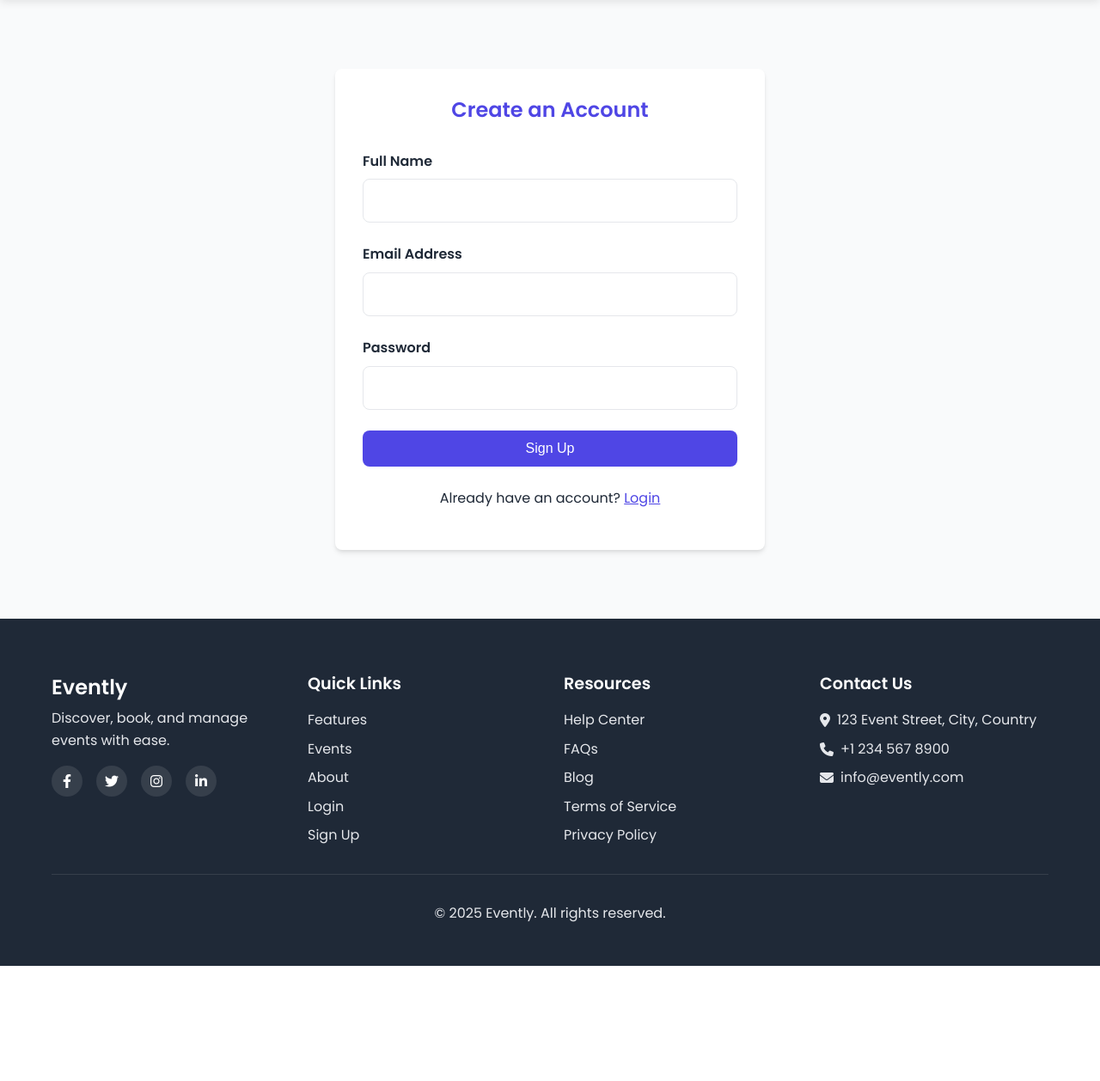
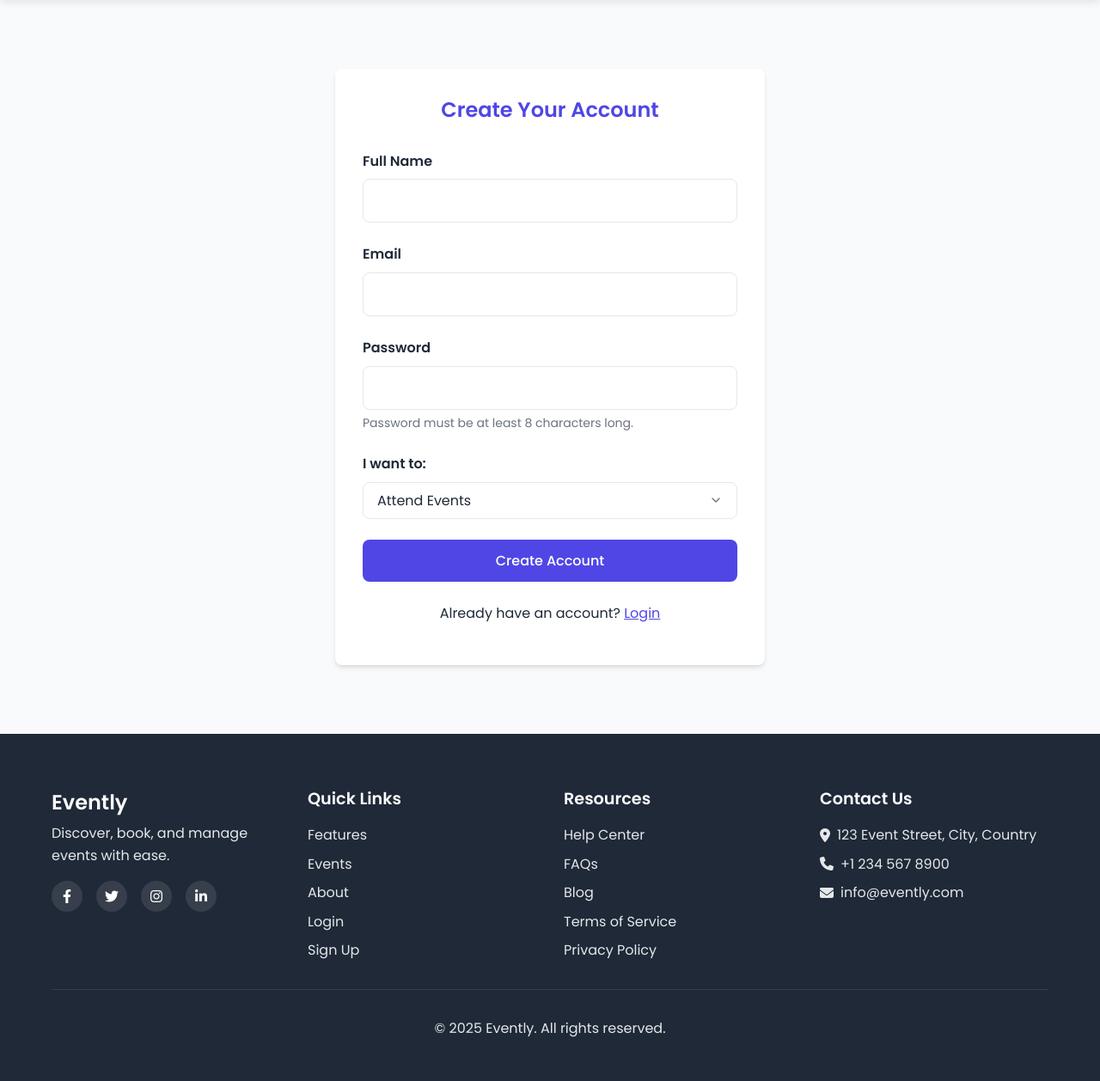
Before and after one commit to endribaku/EventSphere, a PHP site: page /register.php in a window 1280 px wide. Shown: the part 82-1340 px from the top of the page at 86% size. Before the commit the page ends 1206 px from the top, so only its background shows below. Run offline with PHP 8.4, Linux system fonts and the light colour scheme.

Commit message:
fixed register

```diff
--- a/register.php
+++ b/register.php
@@ -31,6 +31,7 @@ if (isset($_SESSION["user_id"], $_SESSION["user_role"])) {
     <link rel="preconnect" href="https://fonts.googleapis.com">
     <link rel="preconnect" href="https://fonts.gstatic.com" crossorigin>
     <link href="https://fonts.googleapis.com/css2?family=Poppins:wght@300;400;500;600;700&display=swap" rel="stylesheet">
+
 </head>
 <body>
     <header class="main-header">
@@ -43,8 +44,8 @@ if (isset($_SESSION["user_id"], $_SESSION["user_role"])) {
                     <li><a href="index.php#features">Features</a></li>
                     <li><a href="index.php#events">Events</a></li>
                     <li><a href="index.php#about">About</a></li>
-                    <li><a href="login.php" class="btn btn-outline">Login</a></li>
-                    <li><a href="register.php" class="btn btn-primary">Sign Up</a></li>
+                    <li><a href="login.html" class="btn btn-outline">Login</a></li>
+                    <li><a href="register.html" class="btn btn-primary">Sign Up</a></li>
                 </ul>
             </nav>
             <div class="menu-toggle">
@@ -55,24 +56,32 @@ if (isset($_SESSION["user_id"], $_SESSION["user_role"])) {
 
     <div class="container">
         <div class="auth-container">
-            <h2 class="form-title">Create an Account</h2>
+            <h2 class="form-title">Create Your Account</h2>
             <form id="registerForm" action="php/register.php" method="post">
                 <div class="form-group">
                     <label for="name">Full Name</label>
-                    <input type="text" id="name" name="namePHP" class="form-input" required>
+                    <input type="text" id="name" name="name" class="form-input" required>
                 </div>
                 <div class="form-group">
-                    <label for="email">Email Address</label>
-                    <input type="email" id="email" name="emailPHP" class="form-input" required>
+                    <label for="email">Email</label>
+                    <input type="email" id="email" name="email" class="form-input" required>
                 </div>
                 <div class="form-group">
                     <label for="password">Password</label>
-                    <input type="password" id="password" name="passwordPHP" class="form-input" required>
+                    <input type="password" id="password" name="password" class="form-input" required>
+                    <span class="form-text">Password must be at least 8 characters long.</span>
                 </div>
-                <button type="submit" class="btn-submit">Sign Up</button>
+                <div class="form-group">
+                    <label for="role">I want to:</label>
+                    <select id="role" name="role" class="form-select" required>
+                        <option value="user">Attend Events</option>
+                        <option value="organizer">Organize Events</option>
+                    </select>
+                </div>
+                <button type="submit" class="btn-submit">Create Account</button>
             </form>
             <div class="auth-links">
-                <p>Already have an account? <a href="login.php">Login</a></p>
+                <p>Already have an account? <a href="login.html">Login</a></p>
             </div>
         </div>
     </div>
@@ -96,8 +105,8 @@ if (isset($_SESSION["user_id"], $_SESSION["user_role"])) {
                         <li><a href="index.php#features">Features</a></li>
                         <li><a href="index.php#events">Events</a></li>
                         <li><a href="index.php#about">About</a></li>
-                        <li><a href="login.php">Login</a></li>
-                        <li><a href="register.php">Sign Up</a></li>
+                        <li><a href="login.html">Login</a></li>
+                        <li><a href="register.html">Sign Up</a></li>
                     </ul>
                 </div>
                 <div class="footer-links">
@@ -123,23 +132,139 @@ if (isset($_SESSION["user_id"], $_SESSION["user_role"])) {
         </div>
     </footer>
 
+    <script src="https://code.jquery.com/jquery-3.6.0.min.js"></script>
     <script>
         // Mobile menu toggle
         document.querySelector('.menu-toggle').addEventListener('click', function() {
             document.querySelector('.main-nav').classList.toggle('active');
         });
 
-        // Optional: basic front-end validation (you can expand this)
-        document.getElementById('registerForm').addEventListener('submit', function(e) {
+        // Create a notification function
+        function showNotification(message, isError = false) {
+            // Remove any existing notification
+            const existingNotification = document.querySelector('.notification');
+            if (existingNotification) {
+                existingNotification.remove();
+            }
+
+            // Create notification element
+            const notification = document.createElement('div');
+            notification.className = `notification ${isError ? 'notification-error' : 'notification-success'}`;
+            notification.innerHTML = `
+                <div class="notification-content">
+                    <i class="fas ${isError ? 'fa-exclamation-circle' : 'fa-check-circle'}"></i>
+                    <p>${message}</p>
+                </div>
+                <button class="notification-close">&times;</button>
+            `;
+
+            // Add to DOM
+            document.body.appendChild(notification);
+
+            // Add close button functionality
+            notification.querySelector('.notification-close').addEventListener('click', function() {
+                notification.remove();
+            });
+
+            // Auto remove after 5 seconds
+            setTimeout(() => {
+                if (document.body.contains(notification)) {
+                    notification.remove();
+                }
+            }, 5000);
+        }
+
+        // Form validation
+        function validateRegisterForm() {
             const name = document.getElementById('name').value.trim();
             const email = document.getElementById('email').value.trim();
             const password = document.getElementById('password').value;
 
-            if (!name || !email || !password) {
-                e.preventDefault();
-                alert("Please fill in all fields.");
+            if (!name) {
+                showNotification('Please enter your full name', true);
+                return false;
             }
+
+            if (!email) {
+                showNotification('Please enter your email address', true);
+                return false;
+            }
+
+            if (!isValidEmail(email)) {
+                showNotification('Please enter a valid email address', true);
+                return false;
+            }
+
+            if (!password) {
+                showNotification('Please enter a password', true);
+                return false;
+            }
+
+            if (password.length < 8) {
+                showNotification('Password must be at least 8 characters long', true);
+                return false;
+            }
+
+            return true;
+        }
+
+        function isValidEmail(email) {
+            const emailRegex = /^[^\s@]+@[^\s@]+\.[^\s@]+$/;
+            return emailRegex.test(email);
+        }
+
+
+        $('#registerForm').on('submit', function(e) {
+            e.preventDefault();
+
+            if (!validateRegisterForm()) {
+                return;
+            }
+
+            const name = $('#name').val();
+            const email = $('#email').val();
+            const password = $('#password').val();
+            const role = $('#role').val();
+
+            const submitButton = $(this).find('button[type="submit"]');
+            const originalText = submitButton.text();
+
+            // Show loading spinner
+            submitButton.prop('disabled', true);
+            submitButton.html('<i class="fas fa-spinner fa-spin"></i> Creating account...');
+
+            $.ajax({
+                url: 'php/register.php',
+                type: 'POST',
+                data: {
+                    name: name,
+                    email: email,
+                    password: password,
+                    role: role
+                },
+                success: function(response) {
+                    submitButton.prop('disabled', false);
+                    submitButton.text(originalText);
+
+                    if (response.includes('User registered')) {
+                        showNotification('Registration successful! Redirecting to login page...', false);
+                        setTimeout(() => {
+                            window.location.href = 'login.php';
+                        }, 2000);
+                    } else {
+                        showNotification(response || 'Registration failed. Please try again.', true);
+                    }
+                },
+                error: function() {
+                    submitButton.prop('disabled', false);
+                    submitButton.text(originalText);
+                    showNotification('Server error. Please try again later.', true);
+                }
+                });
+
         });
     </script>
+    <!-- Place the script at the end of the body for better performance -->
+    <script src="js/main.js"></script>
 </body>
 </html>
```
